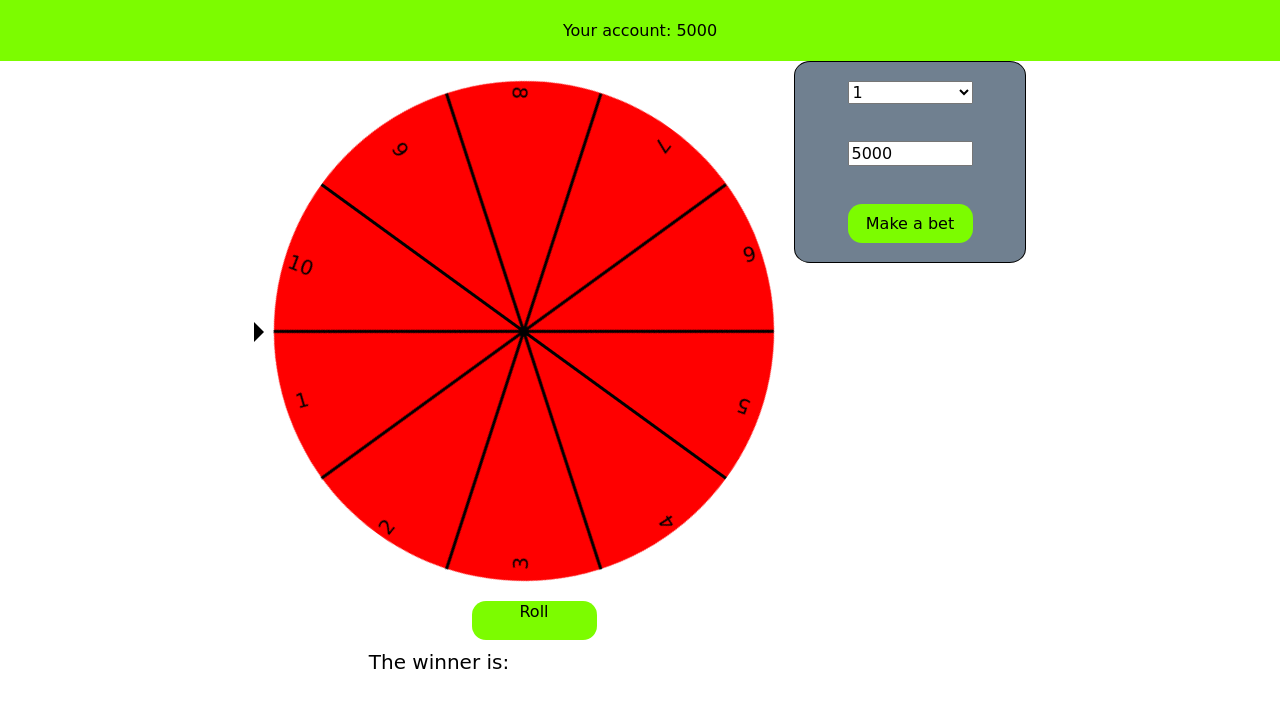
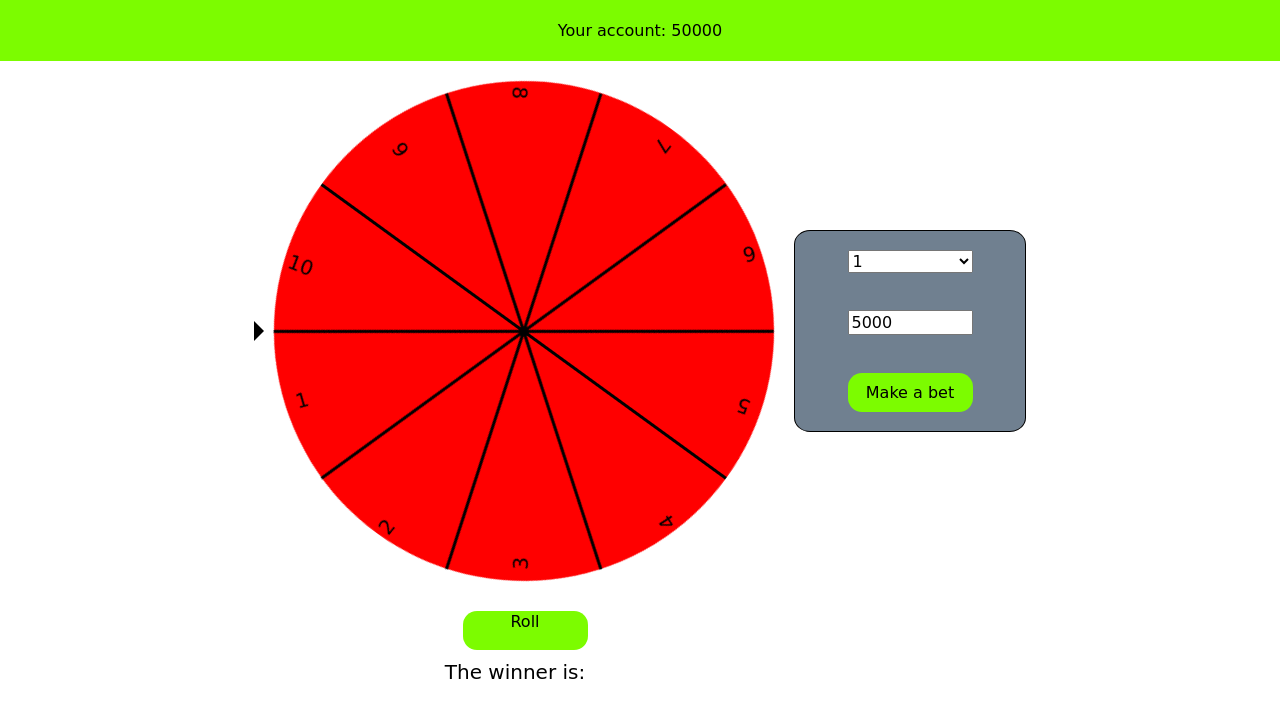
Before and after one commit to kulaska/wheeloffortune, a website with bundled scripts: page public/index.html in a window 1280 px wide. Built offline with nearby package versions, Linux system fonts and the light colour scheme.

Commit message:
Need to test for regression, almost done

```diff
--- a/public/index.html
+++ b/public/index.html
@@ -55,18 +55,7 @@
 
             <div class="triangle"></div>
 
-            </div>
-
-
-                <div class="button"><button onclick="onClick()">Roll</button></div>
-
-                <div class="winner">
-                    The winner is: <span></span>
-                    <span class="message"></span>
-                    <span class="win-amount"></span>
-                </div>
-            </div>
-                <div class="betting-block">
+            <div class="betting-block">
                     <select class="select">
                         <option value="1">1</option>
                         <option value="2">2</option>
@@ -82,6 +71,22 @@
                     <input value="5000" name="money" class="input" />
                     <button onclick="onSubmit()">Make a bet</button>
                 </div>
+
+            </div>
+        </div>
+
+        <div style="width: 100%;">
+            <div style="margin-right: 250px;">
+                <div class="button"><button onclick="onClick()">Roll</button></div>
+
+                <div class="winner">
+                    The winner is: <span></span>
+                    <span class="message"></span>
+                    <span class="win-amount"></span>
+                </div>
+            </div>
+        </div>
+
         </div>
 
     </body>
--- a/public/js/Account.class.js
+++ b/public/js/Account.class.js
@@ -2,7 +2,7 @@ import storage from './Storage.class.js';
 
 class Account {
     constructor() {
-        this.points = storage.getFromStorage(['points'])['points'] || 5000;
+        this.points = storage.getFromStorage(['points'])['points'] || 50000;
     }
 
     getPoints() {
--- a/public/styles.css
+++ b/public/styles.css
@@ -87,6 +87,8 @@ body {
 
 .wheel-wrapper {
   position: relative;
+  display: flex;
+    align-items: center;
 }
 
 .betting-block {
@@ -123,7 +125,6 @@ body {
 
 .winner {
   margin: 10px;
-  width: 350px;
   text-align: center;
 }
 
```
